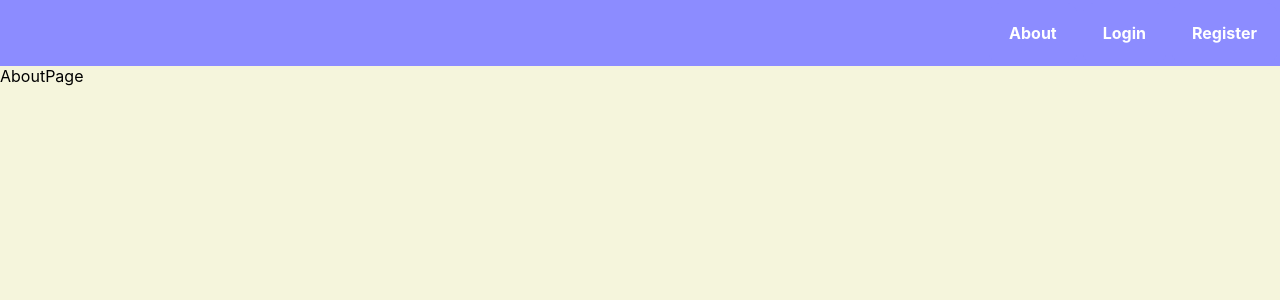
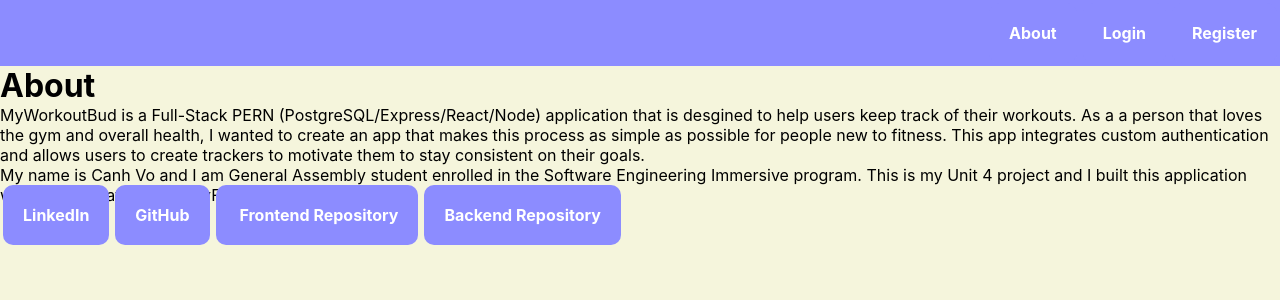
Before and after one commit to canhvo16/MyWorkoutBud-Frontend, a React (Create React App) app: page /about in a window 1280 px wide. Shown: the top 300 px of the page. Built offline with nearby package versions, Linux system fonts and the light colour scheme; no server answers.

Commit message:
created about page

```diff
--- a/src/pages/AboutPage.js
+++ b/src/pages/AboutPage.js
@@ -1,5 +1,33 @@
 const AboutPage = () => {
-  return <div>AboutPage</div>
+  return (
+    <div>
+      <h1>About</h1>
+      <p>
+        MyWorkoutBud is a Full-Stack PERN (PostgreSQL/Express/React/Node)
+        application that is desgined to help users keep track of their workouts.
+        As a a person that loves the gym and overall health, I wanted to create
+        an app that makes this process as simple as possible for people new to
+        fitness. This app integrates custom authentication and allows users to
+        create trackers to motivate them to stay consistent on their goals.
+      </p>
+      <p>
+        My name is Canh Vo and I am General Assembly student enrolled in the
+        Software Engineering Immersive program. This is my Unit 4 project and I
+        built this application with the inspiration from MyFitnessPal.
+      </p>
+      <div>
+        <a href="https://www.linkedin.com/in/canhvo16/">LinkedIn</a>
+        <a href="https://github.com/canhvo16">GitHub</a>
+        <a href="https://github.com/canhvo16/MyWorkoutBud-Frontend">
+          {' '}
+          Frontend Repository
+        </a>
+        <a href="https://github.com/canhvo16/MyWorkoutBud-Backend">
+          Backend Repository
+        </a>
+      </div>
+    </div>
+  )
 }
 
 export default AboutPage
```
